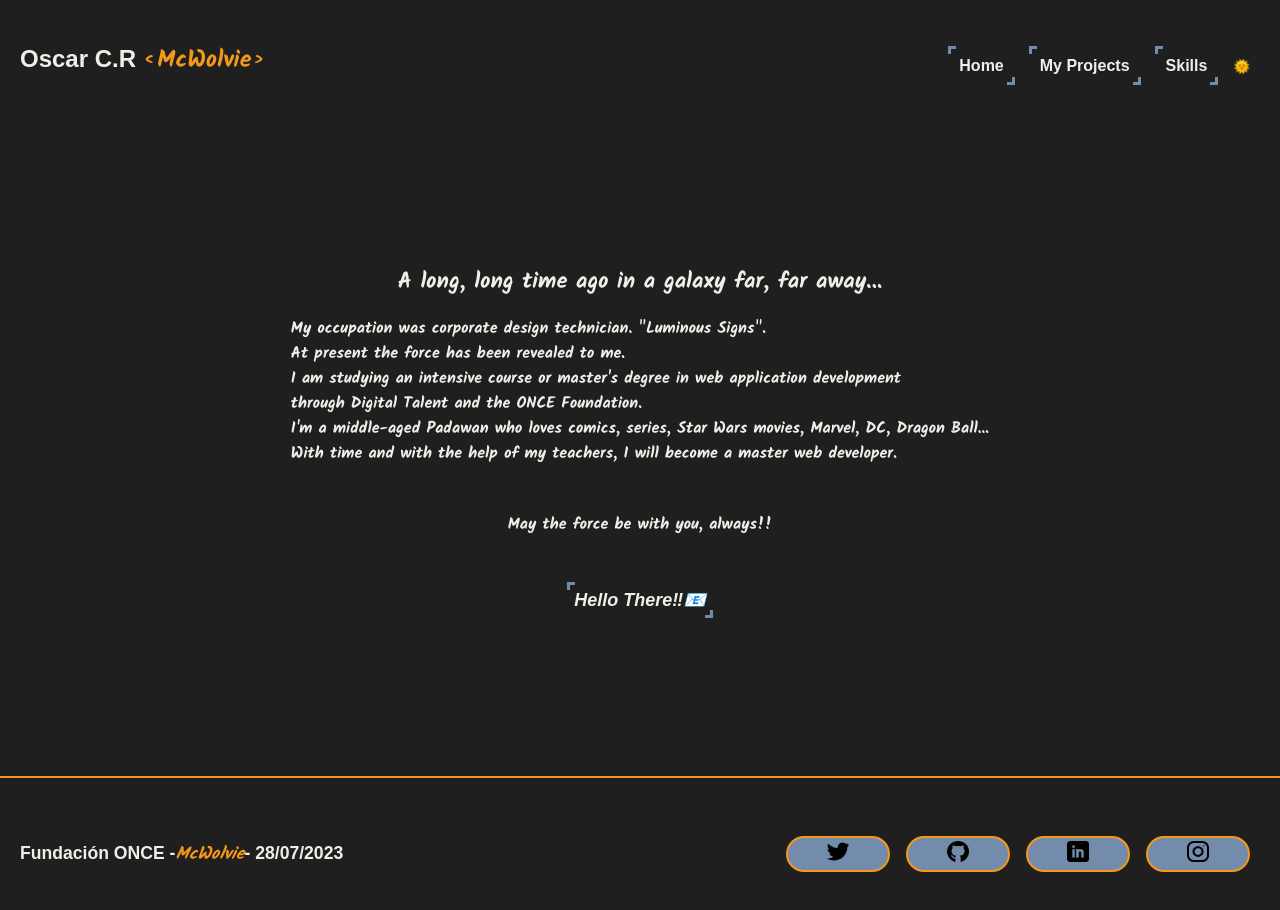
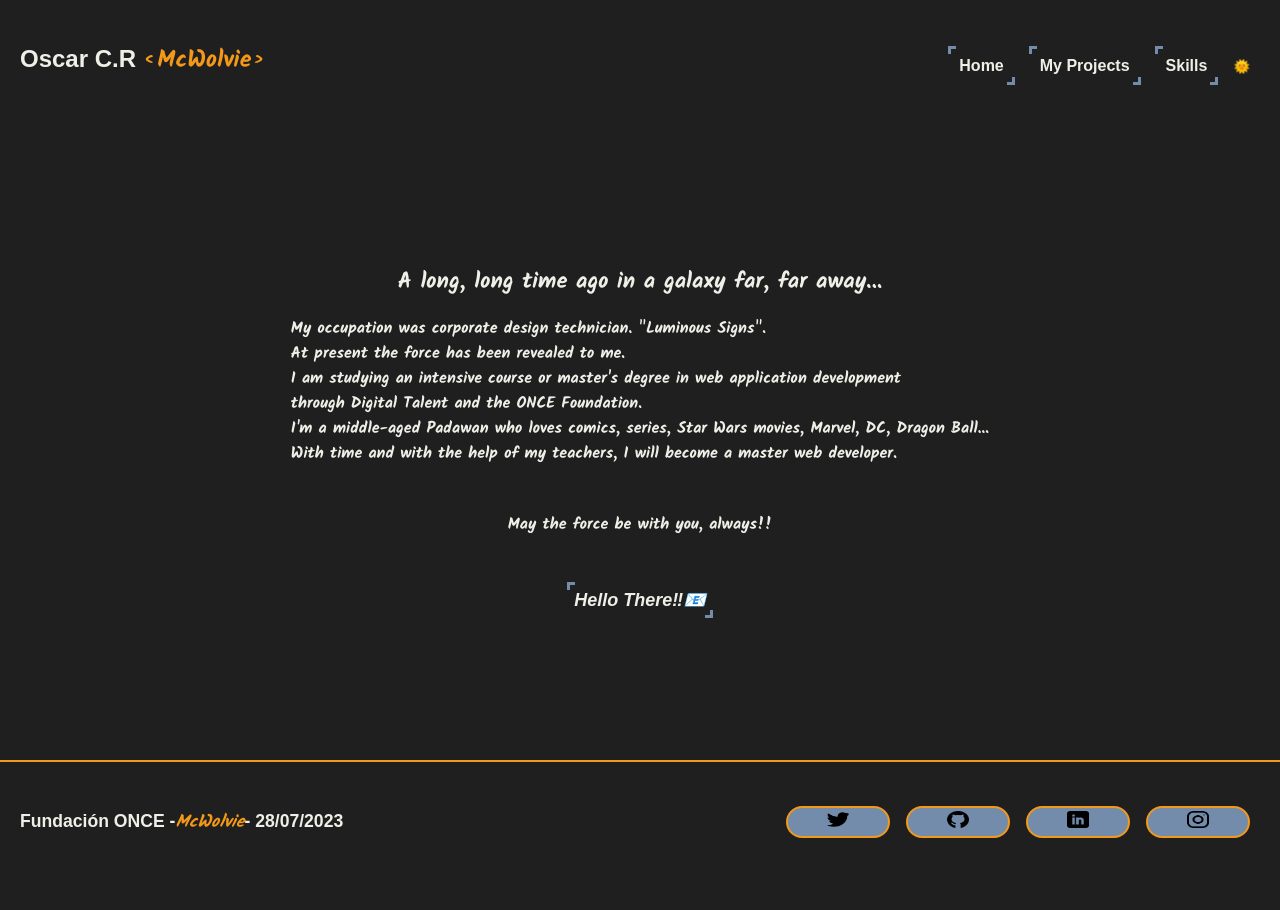
Before and after one commit to McWolvie/My-Developer-Porfolio, a website built with Vite: page index.html in a window 1280 px wide. After the commit the page ends 882 px from the top, so only its background shows below. Built offline with nearby package versions, Linux system fonts and the light colour scheme.

Commit message:
My Developer Portfolio

```diff
--- a/components/Button/Button.css
+++ b/components/Button/Button.css
@@ -6,12 +6,12 @@
   align-items: center;
   text-align: justify;
   color: var(--primary-dark);
-  width: 5rem;
+  width: 6rem;
   padding: 3px 50px;
-  gap: 0.2rem;
+  gap: 0.3rem;
   margin: auto;
   border-radius: 1.5em;
-  background-color: #748cab;
+  background-color: var(--banner-color);
 }
 
 @media only screen and (max-width: 770px) {
@@ -21,7 +21,7 @@
 }
 
 .my-btn img {
-  height: 1.2em;
+  height: 1em;
   width: 1.2em;
 }
 
--- a/components/Divider/Divider.css
+++ b/components/Divider/Divider.css
@@ -3,5 +3,5 @@
   height: 1px;
   width: 100%;
   display: block;
-  margin: 1rem 0;
+  margin: auto;
 }
```
